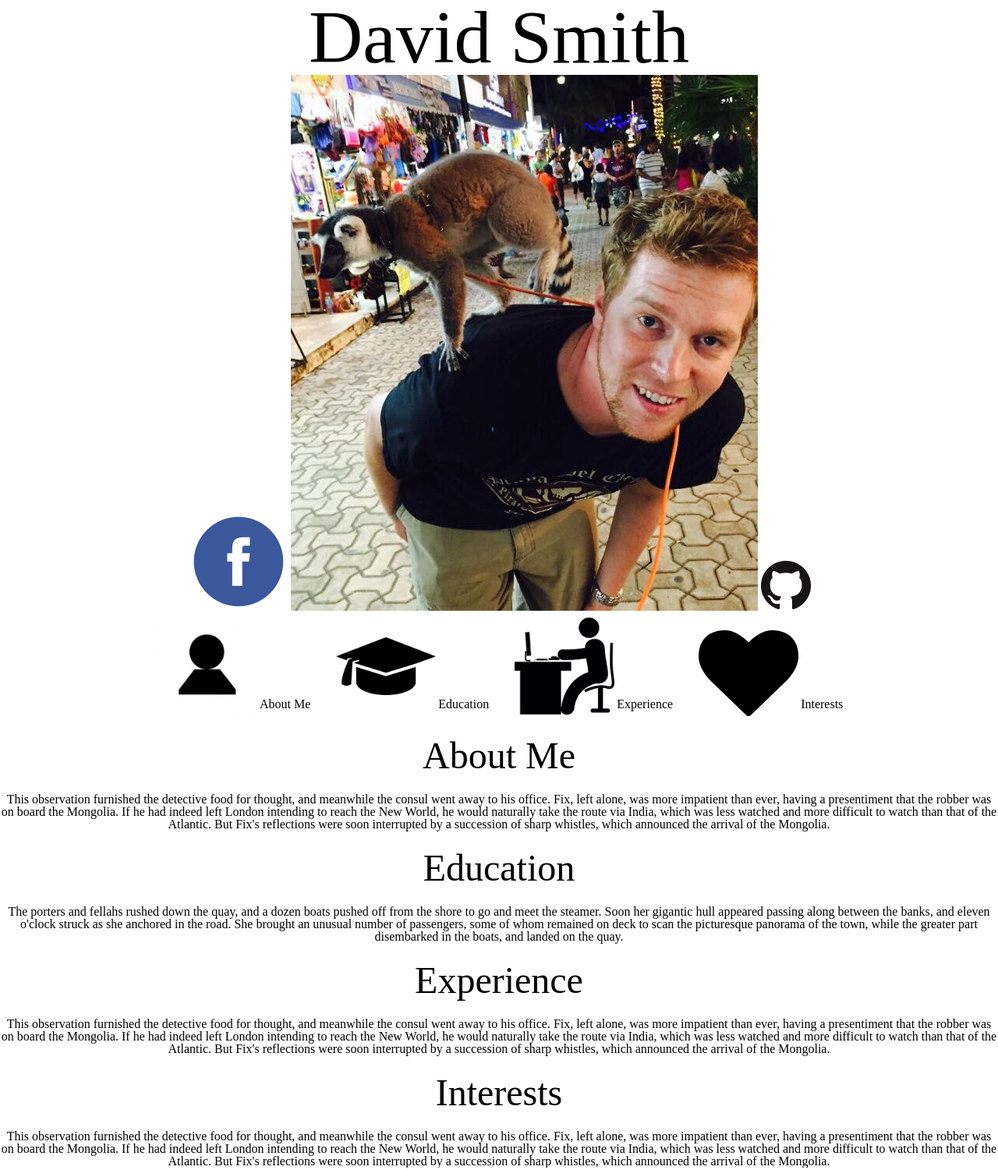
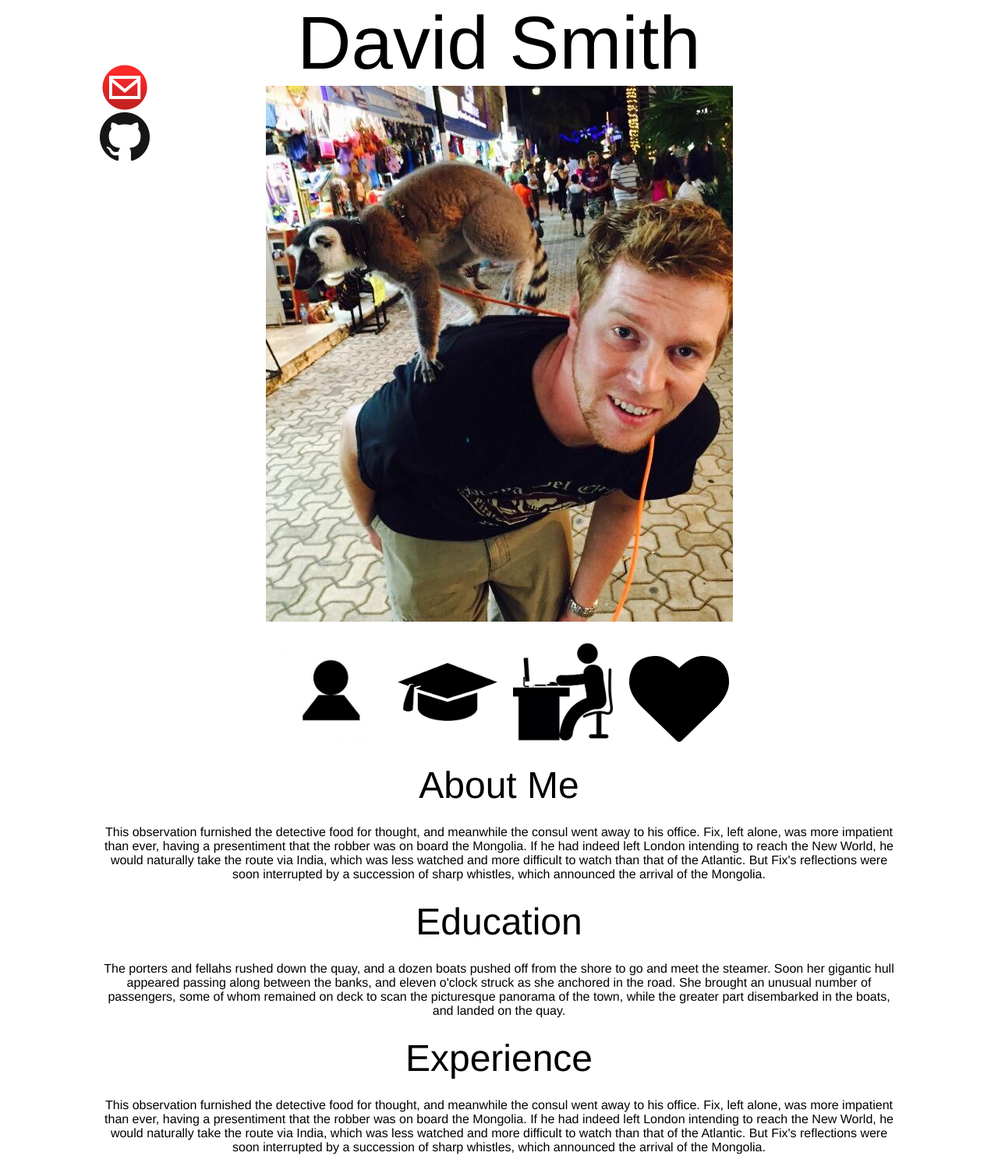
Before and after one commit to bitedgeco/portfolio-1, a plain HTML site: page index.html in a window 1280 px wide. Shown: the top 1500 px of the page at 78% size. Drawn offline with Linux system fonts and the light colour scheme.

Commit message:
cleaned up

```diff
--- a/css/base.css
+++ b/css/base.css
@@ -50,3 +50,7 @@ table {
 header {
   text-align: center;
 }
+
+body {
+  font: 1em Helvetica, sans-serif;
+}
--- a/css/layout.css
+++ b/css/layout.css
@@ -11,7 +11,9 @@
 }
 
 .ext-icon {
-  max-width: 10%;
+  max-width: 32px;
+  position: relative;
+  display: block;
 }
 
 .nav-menu li {
@@ -29,4 +31,11 @@
 
 #main {
   text-align: center;
+  margin: 1% 10%;
 }
+
+#social {
+  position: absolute;
+  top: 10%;
+  left: 2.5%;
+}
--- a/css/modules.css
+++ b/css/modules.css
@@ -6,8 +6,6 @@
   .menu-text {
     display: inline;
     position: relative;
-    top: -10px;
-    margin-left: 0.2em;
     margin-right: .8em;
   }
 
@@ -22,11 +20,21 @@
   .my-pic {
   }
 
+  .ext-icon {
+    max-width: 64px;
+  }
+
+  #social {
+    top: 10%;
+    left: 10%;
+  }
+
   ul li {
     display: inline;
   }
 
   .nav-menu li {
     display: inline;
+    width: 100%;
   }
 }
--- a/index.html
+++ b/index.html
@@ -13,27 +13,35 @@
 	<body>
     <header>
       <h1 class="main-heading">David Smith</h1>
-      <a href="www.facebook.com"><img src="img/fb.png" class="ext-icon"></a>
       <img src="img/mewlemur.jpg" class="my-pic"/>
-      <a href="www.github.com"><img src="img/github64px.png" class="ext-icon"/></a>
+      <br>
+      <div id="social">
+        <a href="mailto:dbsmith.dbs83@gmail.com"><img src="img/mail.png" class="ext-icon"></a>
+        <a href="http://www.github.com/bl41r/"><img src="img/github64px.png" class="ext-icon"/></a>
+      </div>
+      <br>
       <ul class="nav-menu">
-        <li><img src="img/person.jpg" class="nav-icon"/><span class="menu-text">About Me</span></li>
-        <li><img src="img/edu.png" class="nav-icon"/><span class="menu-text">Education</span></li>
-        <li><img src="img/work.jpg" class="nav-icon"/><span class="menu-text">Experience</span></li>
-        <li><img src="img/interests.png" class="nav-icon"/><span class="menu-text">Interests</span></li>
+        <li><a href="#about"><img src="img/person.jpg" class="nav-icon"/></a></li>
+        <li><a href="#edu"><img src="img/edu.png" class="nav-icon"/></a></li>
+        <li><a href="#exp"><img src="img/work.jpg" class="nav-icon"/></a></li>
+        <li><a href="#int"><img src="img/interests.png" class="nav-icon"/></a></li>
       </ul>
     </header>
     <div id="main">
-      <!-- todo:  accordian menu here if in mobile view -->
+      <a name="about">
       <h3 class="sub-headings">About Me</h3>
-      <div><p>This observation furnished the detective food for thought, and meanwhile the consul went away to his office. Fix, left alone, was more impatient than ever, having a presentiment that the robber was on board the Mongolia. If he had indeed left London intending to reach the New World, he would naturally take the route via India, which was less watched and more difficult to watch than that of the Atlantic. But Fix's reflections were soon interrupted by a succession of sharp whistles, which announced the arrival of the Mongolia.</p></div>
+      <div><p>This observation furnished the detective food for thought, and meanwhile the consul went away to his office. Fix, left alone, was more impatient than ever, having a presentiment that the robber was on board the Mongolia. If he had indeed left London intending to reach the New World, he would naturally take the route via India, which was less watched and more difficult to watch than that of the Atlantic. But Fix's reflections were soon interrupted by a succession of sharp whistles, which announced the arrival of the Mongolia.</p></a></div>
+      <a name="edu">
       <h3  class="sub-headings">Education</h3>
-      <div><p>The porters and fellahs rushed down the quay, and a dozen boats pushed off from the shore to go and meet the steamer. Soon her gigantic hull appeared passing along between the banks, and eleven o'clock struck as she anchored in the road. She brought an unusual number of passengers, some of whom remained on deck to scan the picturesque panorama of the town, while the greater part disembarked in the boats, and landed on the quay.</p></div>
+      <div><p>The porters and fellahs rushed down the quay, and a dozen boats pushed off from the shore to go and meet the steamer. Soon her gigantic hull appeared passing along between the banks, and eleven o'clock struck as she anchored in the road. She brought an unusual number of passengers, some of whom remained on deck to scan the picturesque panorama of the town, while the greater part disembarked in the boats, and landed on the quay.</p></a></div>
+      <a name="exp">
       <h3 class="sub-headings">Experience</h3>
-      <div><p>This observation furnished the detective food for thought, and meanwhile the consul went away to his office. Fix, left alone, was more impatient than ever, having a presentiment that the robber was on board the Mongolia. If he had indeed left London intending to reach the New World, he would naturally take the route via India, which was less watched and more difficult to watch than that of the Atlantic. But Fix's reflections were soon interrupted by a succession of sharp whistles, which announced the arrival of the Mongolia.</p></div>
+      <div><p>This observation furnished the detective food for thought, and meanwhile the consul went away to his office. Fix, left alone, was more impatient than ever, having a presentiment that the robber was on board the Mongolia. If he had indeed left London intending to reach the New World, he would naturally take the route via India, which was less watched and more difficult to watch than that of the Atlantic. But Fix's reflections were soon interrupted by a succession of sharp whistles, which announced the arrival of the Mongolia.</p></a></div>
+      <a name="int">
       <h3 class="sub-headings">Interests</h3>
-      <div><p>This observation furnished the detective food for thought, and meanwhile the consul went away to his office. Fix, left alone, was more impatient than ever, having a presentiment that the robber was on board the Mongolia. If he had indeed left London intending to reach the New World, he would naturally take the route via India, which was less watched and more difficult to watch than that of the Atlantic. But Fix's reflections were soon interrupted by a succession of sharp whistles, which announced the arrival of the Mongolia.</p></div>
+      <div><p>This observation furnished the detective food for thought, and meanwhile the consul went away to his office. Fix, left alone, was more impatient than ever, having a presentiment that the robber was on board the Mongolia. If he had indeed left London intending to reach the New World, he would naturally take the route via India, which was less watched and more difficult to watch than that of the Atlantic. But Fix's reflections were soon interrupted by a succession of sharp whistles, which announced the arrival of the Mongolia.</p></a></div>
     </div>
+    <footer></footer>
     <script src="js/app.js"></script>
 	</body>
 </html>
--- a/js/app.js
+++ b/js/app.js
@@ -2,9 +2,9 @@ function main() {
   if (window.innerWidth <= 680) { //if on mobile device..
     $('#main').accordion();
   }
+  //other functionality later...
 }
 
-$(document).ready(main);
 window.onresize = function() {
   if (window.innerWidth <= 680) {
     main();
@@ -12,3 +12,5 @@ window.onresize = function() {
     $('#main').accordion('destroy');
   }
 };
+
+$(document).ready(main);
```
Also changed, not shown: img/mail.png (added).
